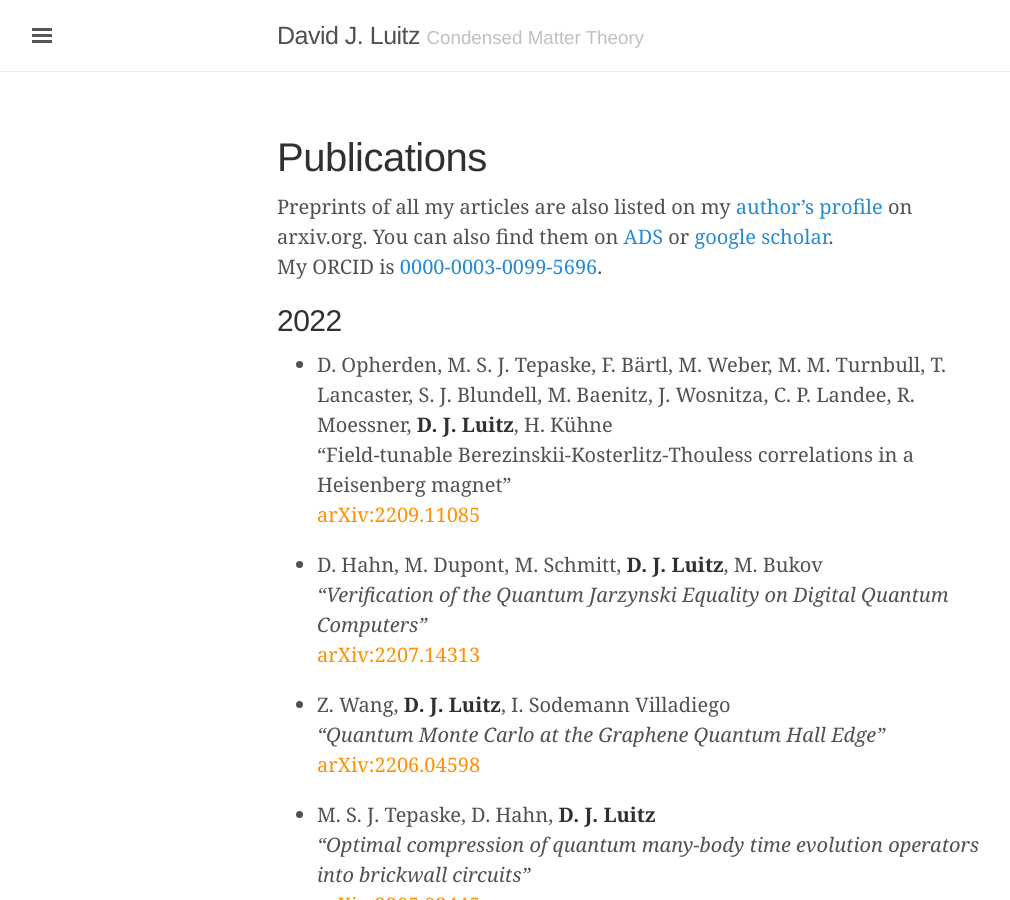
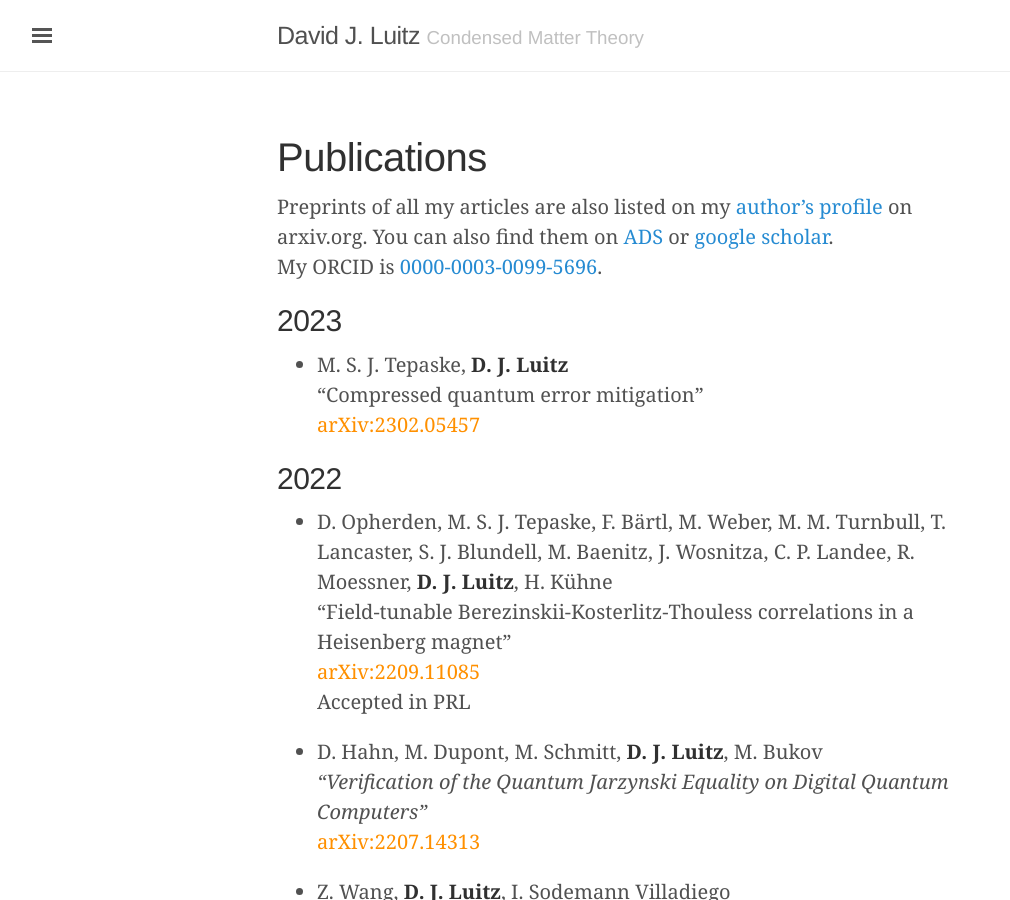
Before and after one commit to dluitz/dluitz.github.io, a Jekyll site: the page built from publications.md, in a window 1280 px wide and 900 px high. Shown: the whole window, without its empty margins (3-1013 px from the left). Built offline with Jekyll 4.4.1, drawn with Linux system fonts in a browser that asks for light colours.

Commit message:
[publist] update

```diff
--- a/publications.md
+++ b/publications.md
@@ -7,12 +7,20 @@ Preprints of all my articles are also listed on my [author's profile](http://arx
 My ORCID is [0000-0003-0099-5696](https://orcid.org/0000-0003-0099-5696).
 
 
+2023
+----
+
++ M. S. J. Tepaske, **D. J. Luitz**
+"Compressed quantum error mitigation"
+[arXiv:2302.05457](https://arxiv.org/abs/2302.05457){:class='arxiv'}
+
 2022
 ----
 
 + D. Opherden, M. S. J. Tepaske, F. Bärtl, M. Weber, M. M. Turnbull, T. Lancaster, S. J. Blundell, M. Baenitz, J. Wosnitza, C. P. Landee, R. Moessner, **D. J. Luitz**, H. Kühne
 "Field-tunable Berezinskii-Kosterlitz-Thouless correlations in a Heisenberg magnet"
 [arXiv:2209.11085](https://arxiv.org/abs/2209.11085){:class='arxiv'}
+Accepted in PRL
 
 
 + D. Hahn, M. Dupont, M. Schmitt, **D. J. Luitz**, M. Bukov
```
